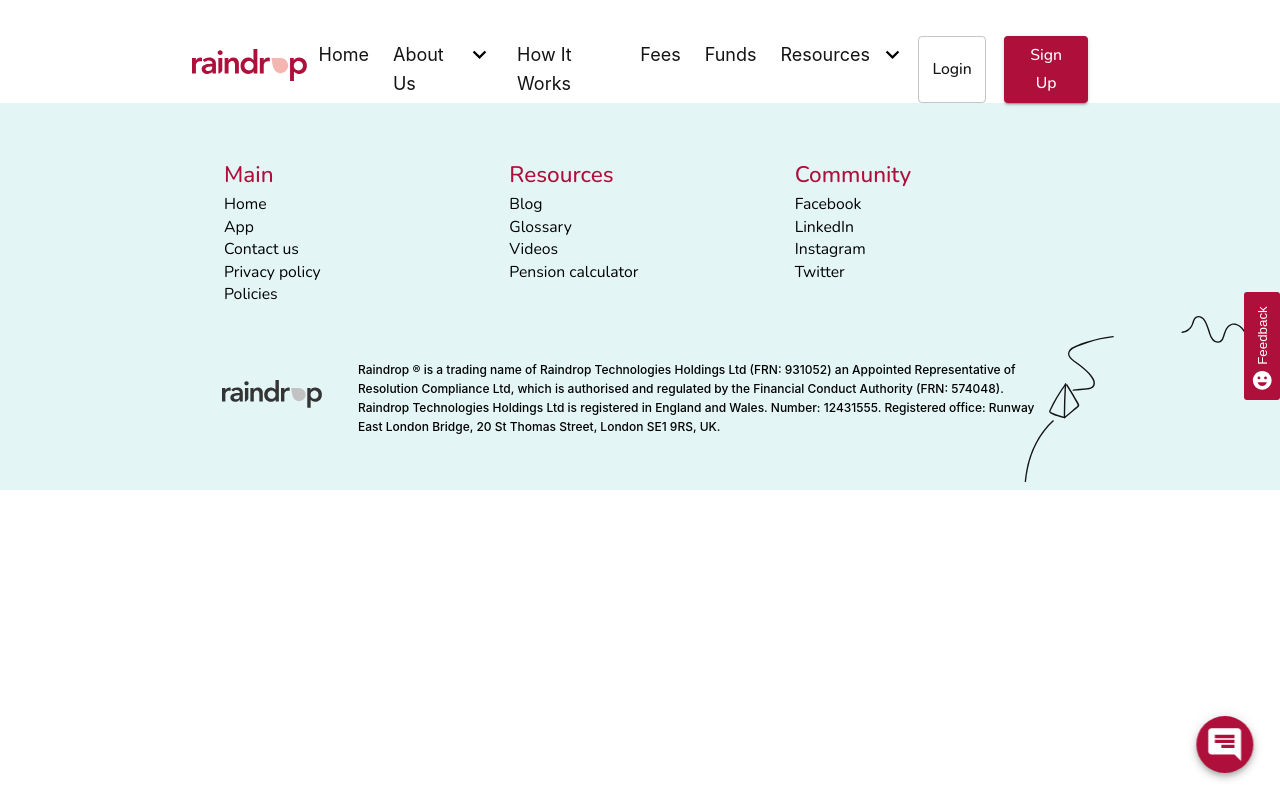
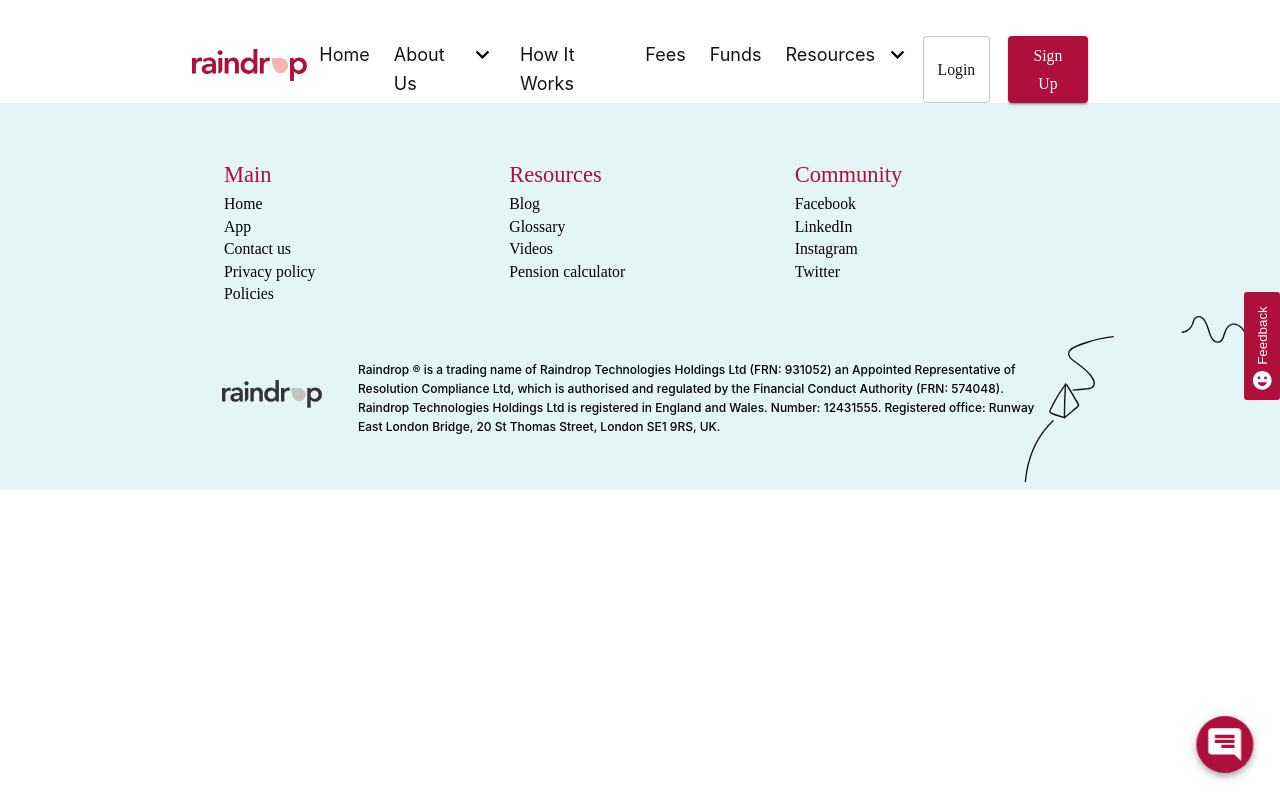
Before and after one commit to CarlosReinoso/raindrop, a Next.js app: page / in a window 1280 px wide. Built offline with nearby package versions, Linux system fonts and the light colour scheme.

Commit message:
remove link

```diff
--- a/pages/_document.tsx
+++ b/pages/_document.tsx
@@ -9,10 +9,7 @@
       <Html lang="en">
         <Head>
           <meta name="theme-color" content={theme.palette.primary.main} />
-          <link
-            rel="stylesheet"
-            href="https://fonts.googleapis.com/css2?family=Nunito:300,400,500,700&display=swap"
-          />
+
           <link
             href="https://fonts.googleapis.com/css2?family=Roboto:300,400,500,700&display=swap"
             rel="stylesheet"
```
